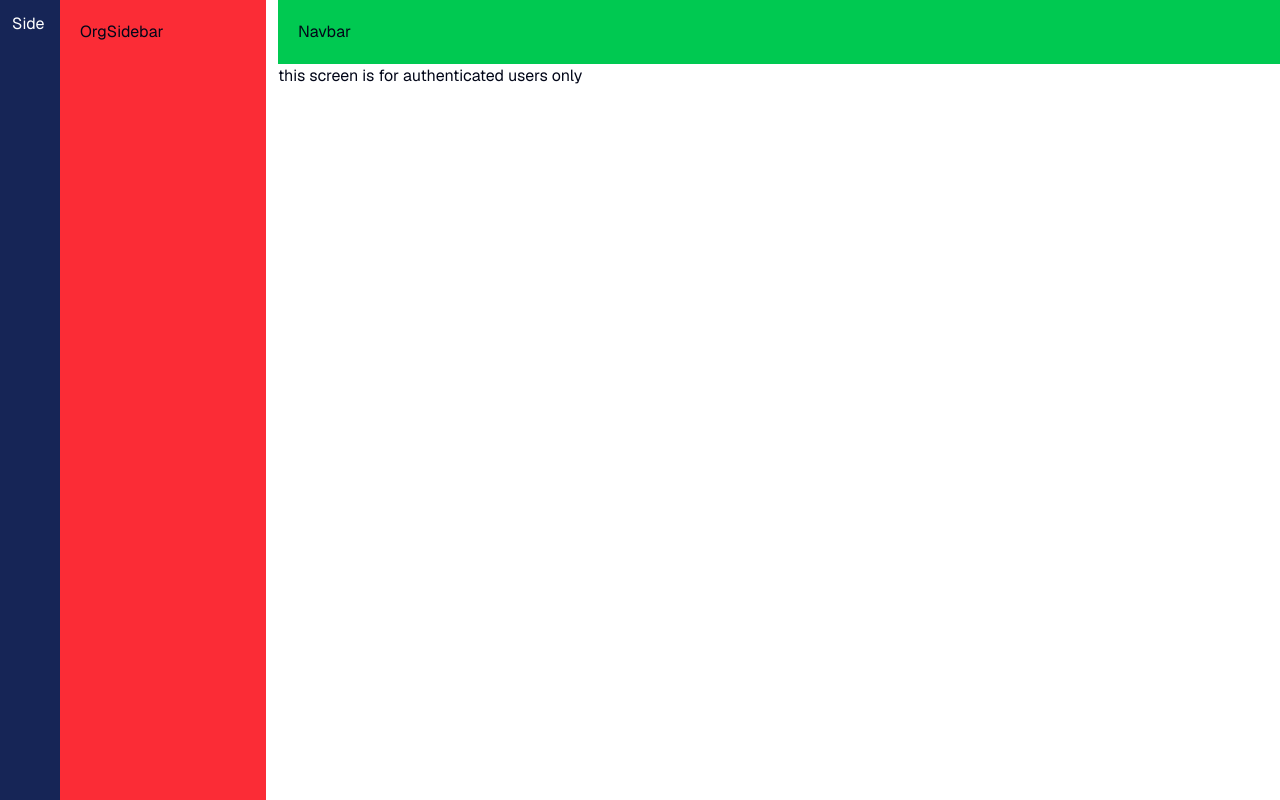
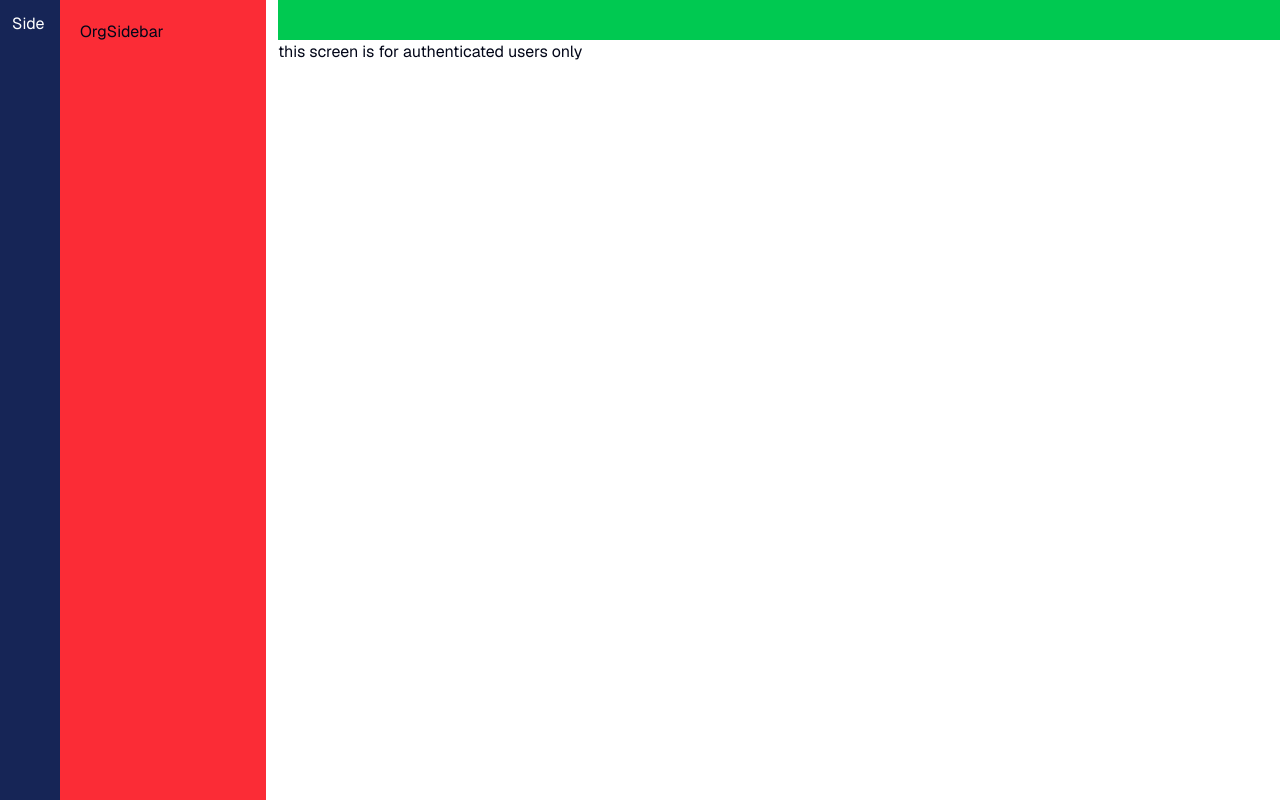
Before and after one commit to Rumon360/moodboard, a Next.js app: page / in a window 1280 px wide. Built offline with nearby package versions, Linux system fonts and the light colour scheme; no server answers.

Commit message:
feat: user button

```diff
--- a/components/dashboard/navbar.tsx
+++ b/components/dashboard/navbar.tsx
@@ -1,8 +1,13 @@
 "use client";
+
+import { UserButton } from "@clerk/nextjs";
 
 function Navbar() {
   return (
-    <div className="flex items-center gap-x-4 p-5 bg-green-500">Navbar</div>
+    <div className="flex items-center gap-x-4 p-5 bg-green-500">
+      <div className="hidden lg:flex lg:flex-1"></div>
+      <UserButton />
+    </div>
   );
 }
 
```
